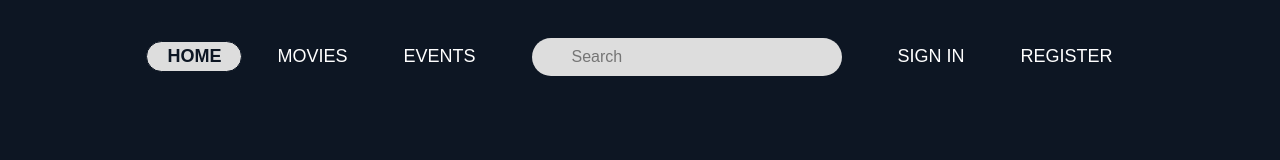
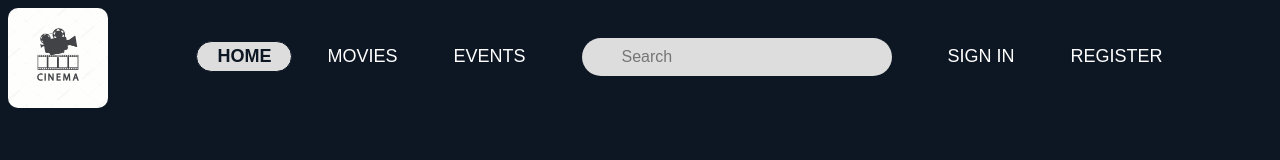
Before and after one commit to armirqurdina/INT21_22_Gr59, a plain HTML site: page index.html in a window 1280 px wide. Drawn offline with Linux system fonts and the light colour scheme.

Commit message:
homepage modified

```diff
--- a/index.css
+++ b/index.css
@@ -13,6 +13,9 @@
     padding: 4px 20px;
     font-size: 18px;
     font-family: Arial;
+}
+.top-img{
+    border-radius: 10px;
 }
 
 #active{
--- a/index.html
+++ b/index.html
@@ -11,10 +11,11 @@
     </style>
 </head>
 <body style="background-color: #0D1623; color: white;">
+    <img class="top-img" src="Foto1.jpg" width="100px" style="float: left">
     <ul class="topBar">
         <a href="index.html"><li id="active">HOME</li></a>
         <a href="movies.html"><li id="inactive">MOVIES</li></a>
-        <a href="series.html"><li id="inactive">EVENTS</li></a>
+        <a href="events.html"><li id="inactive">EVENTS</li></a>
         <li><input class="search-button" type="text" placeholder="Search"></li>
         <div class="log-reg">
             <a href="login.html" ><li id="inactive" >SIGN IN</li></a>
```
